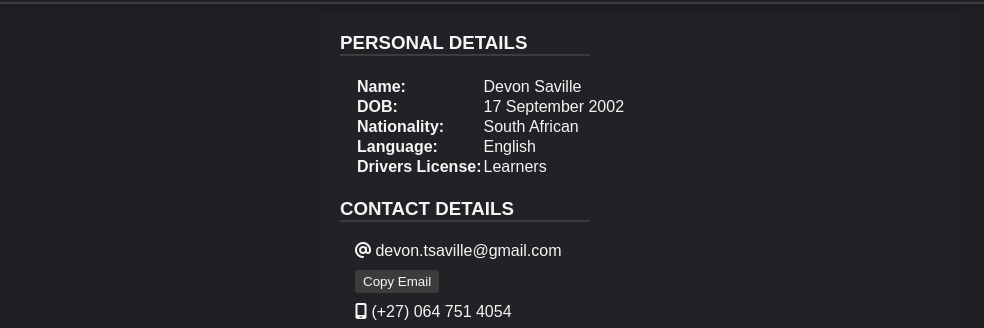
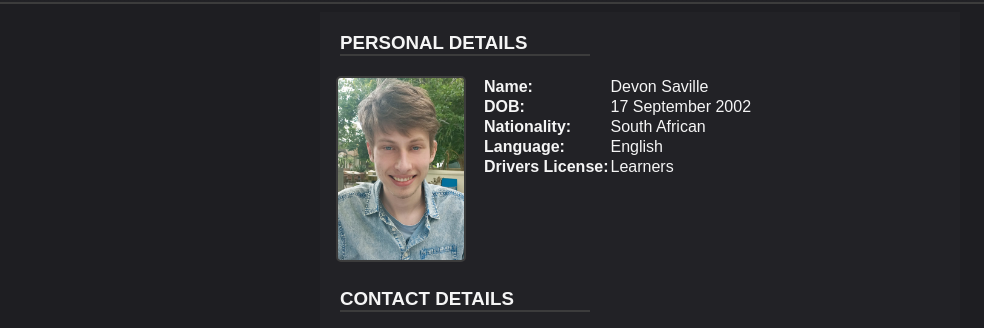
Before and after one commit to DevonSav/MyCV, a plain HTML site: page index.html in a window 1280 px wide. Shown: the part 56-384 px from the top of the page, without its empty margins (0-984 px from the left). Drawn offline with nearby package versions, Linux system fonts and the light colour scheme.

Commit message:
Added image.

```diff
--- a/index.html
+++ b/index.html
@@ -28,9 +28,8 @@
     <br>
     <div class="page-content-container">
         <div class="page-contents">
-            <!--<h1>DEVON SAVILLE</h1>-->
-
             <h3 id="personal-section">PERSONAL DETAILS</h3>
+                <img id="profile-img" src="images/profile.png" alt="Profile Picture" style="width:130px">
                 <table id="personal-details-tbl">
                     <tr>
                         <th>Name: </th>
@@ -53,6 +52,7 @@
                         <td>Learners</td>
                     </tr>
                 </table>
+                <br><br><br><br><br>
 
 
             <h3 id="contact-section">CONTACT DETAILS</h3>
--- a/styling/style.scss
+++ b/styling/style.scss
@@ -183,6 +183,16 @@ html, body {
 }
 
 
+#profile-img{
+    float: left;
+    margin-left: 16px;
+    margin-right: 16px;
+    margin-bottom: 10px;
+    border-radius: 5px;
+    border: 2px solid $nav-btn-col;
+}
+
+
 /* REFERENCES
 Comment by omma2289: https://stackoverflow.com/questions/17756649/disable-the-horizontal-scroll
 */
```
Also changed, not shown: images/blank_profile.png (added), images/profile.png (added), styling/style.css, 1 other file.
